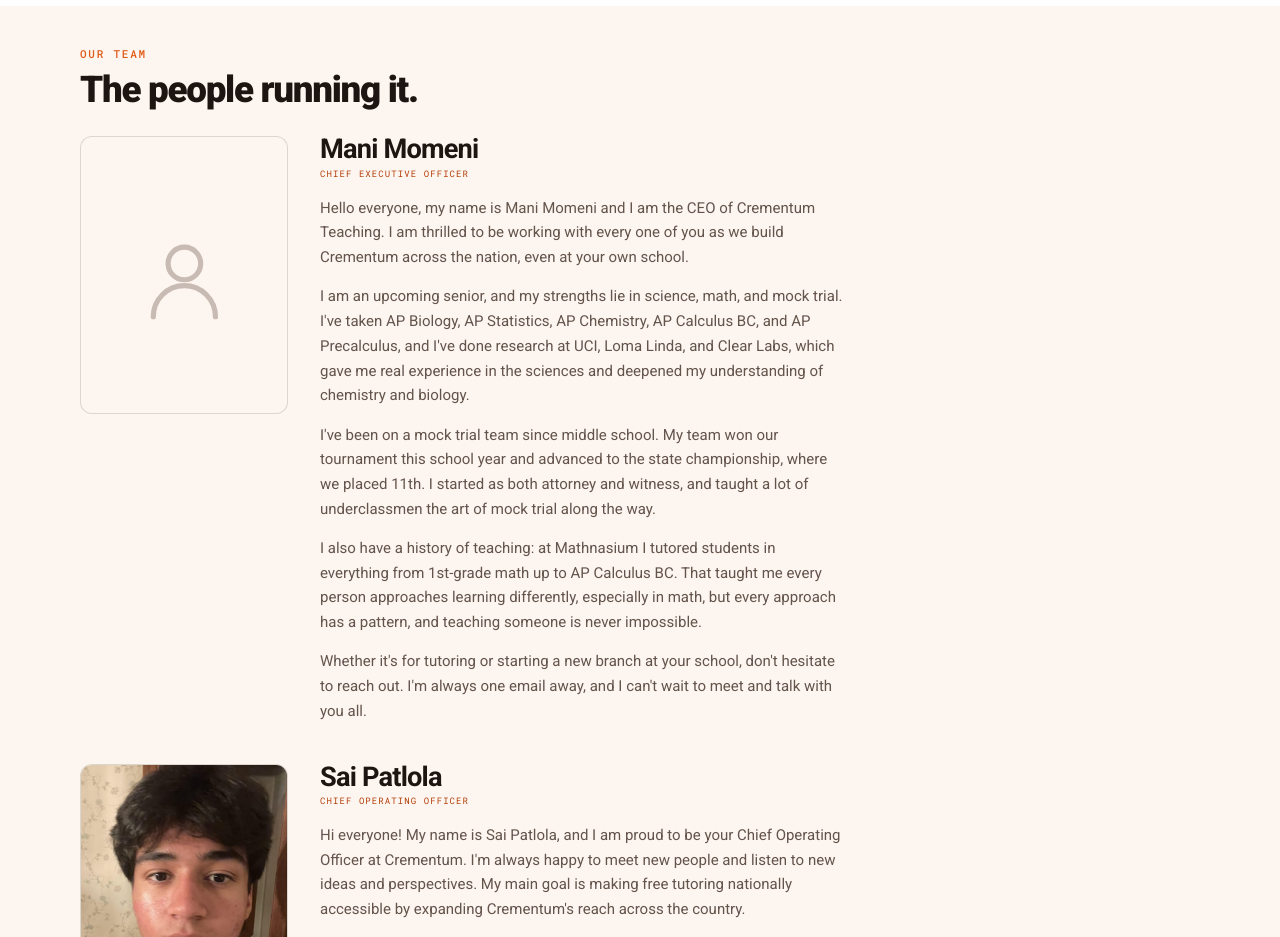
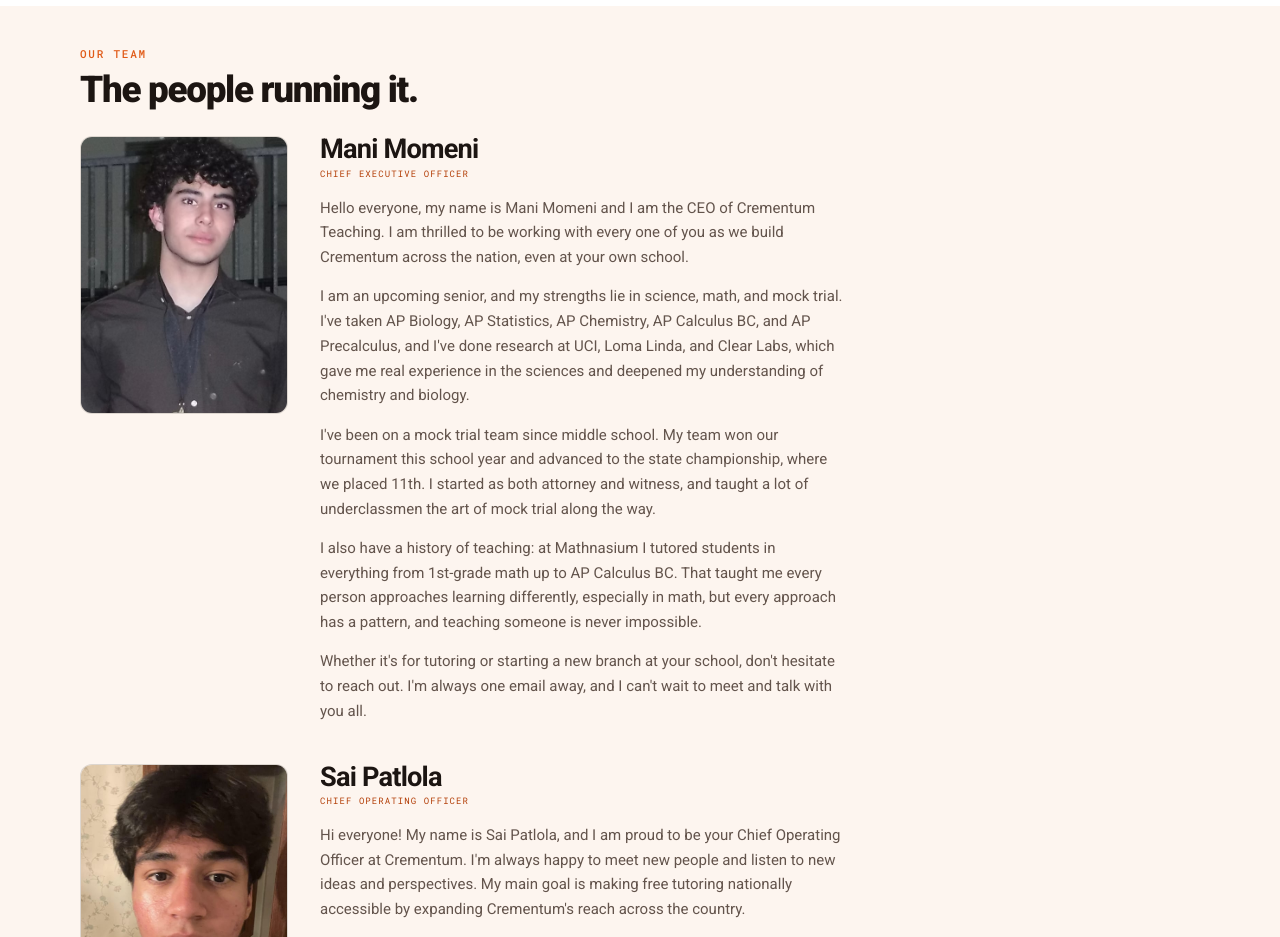
Before and after one commit to palashraks-afk/Crementum-Teaching, a Next.js app: page /about in a window 1280 px wide. Shown: the part 920-1857 px from the top of the page. Built offline with nearby package versions, Linux system fonts and the light colour scheme.

Commit message:
Add Mani Momeni's portrait
Copied unmodified and framed with object-position, so the trophy in the
corner stays out of the crop without touching the file.

```diff
--- a/src/content/site.ts
+++ b/src/content/site.ts
@@ -63,7 +63,8 @@
   {
     name: "Mani Momeni",
     role: "Chief Executive Officer",
-    photo: "",
+    photo: "/team/mani-momeni.jpg",
+    focus: "56% 18%",
     bio: [
       "Hello everyone, my name is Mani Momeni and I am the CEO of Crementum Teaching. I am thrilled to be working with every one of you as we build Crementum across the nation, even at your own school.",
       "I am an upcoming senior, and my strengths lie in science, math, and mock trial. I've taken AP Biology, AP Statistics, AP Chemistry, AP Calculus BC, and AP Precalculus, and I've done research at UCI, Loma Linda, and Clear Labs, which gave me real experience in the sciences and deepened my understanding of chemistry and biology.",
```
Also changed, not shown: public/team/mani-momeni.jpg (added).
